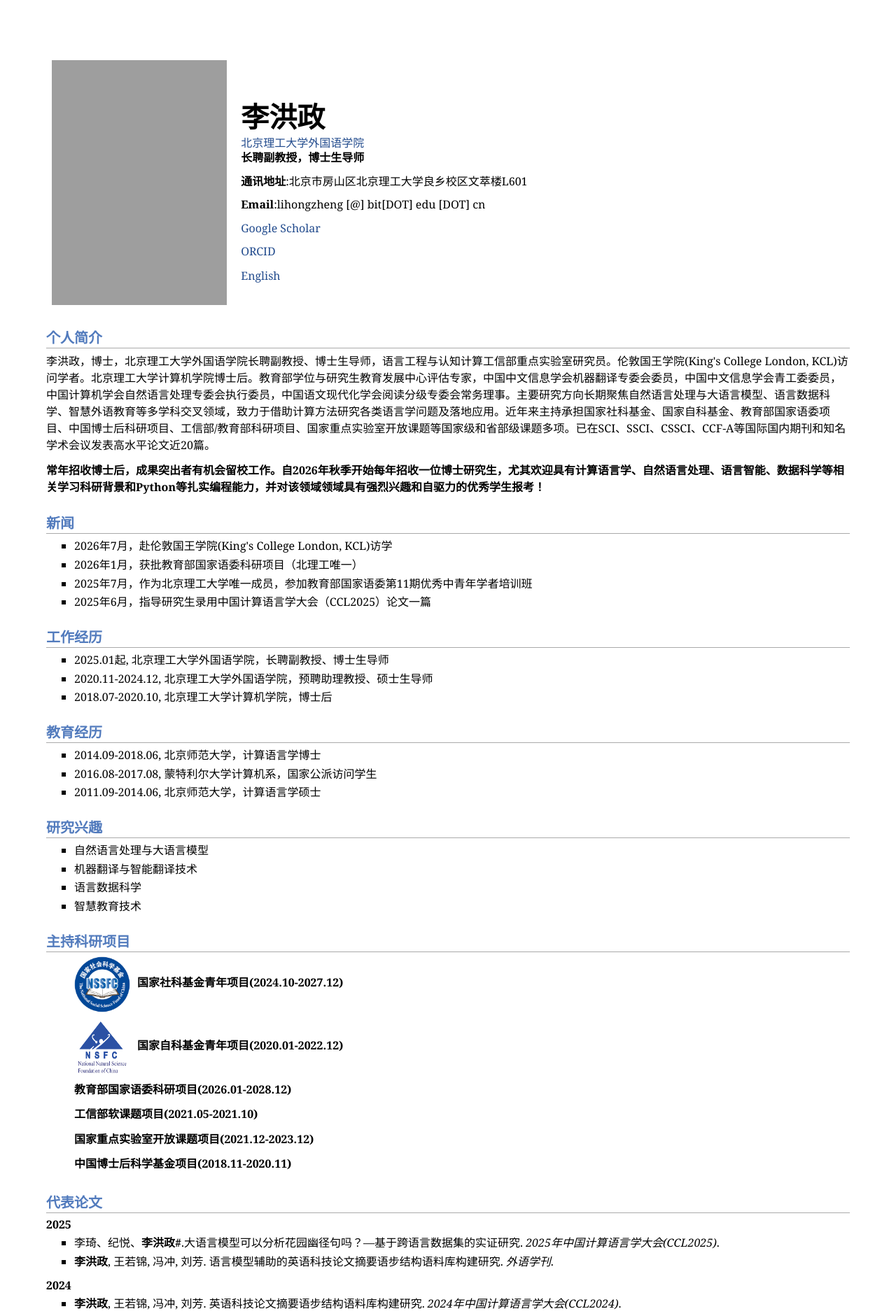
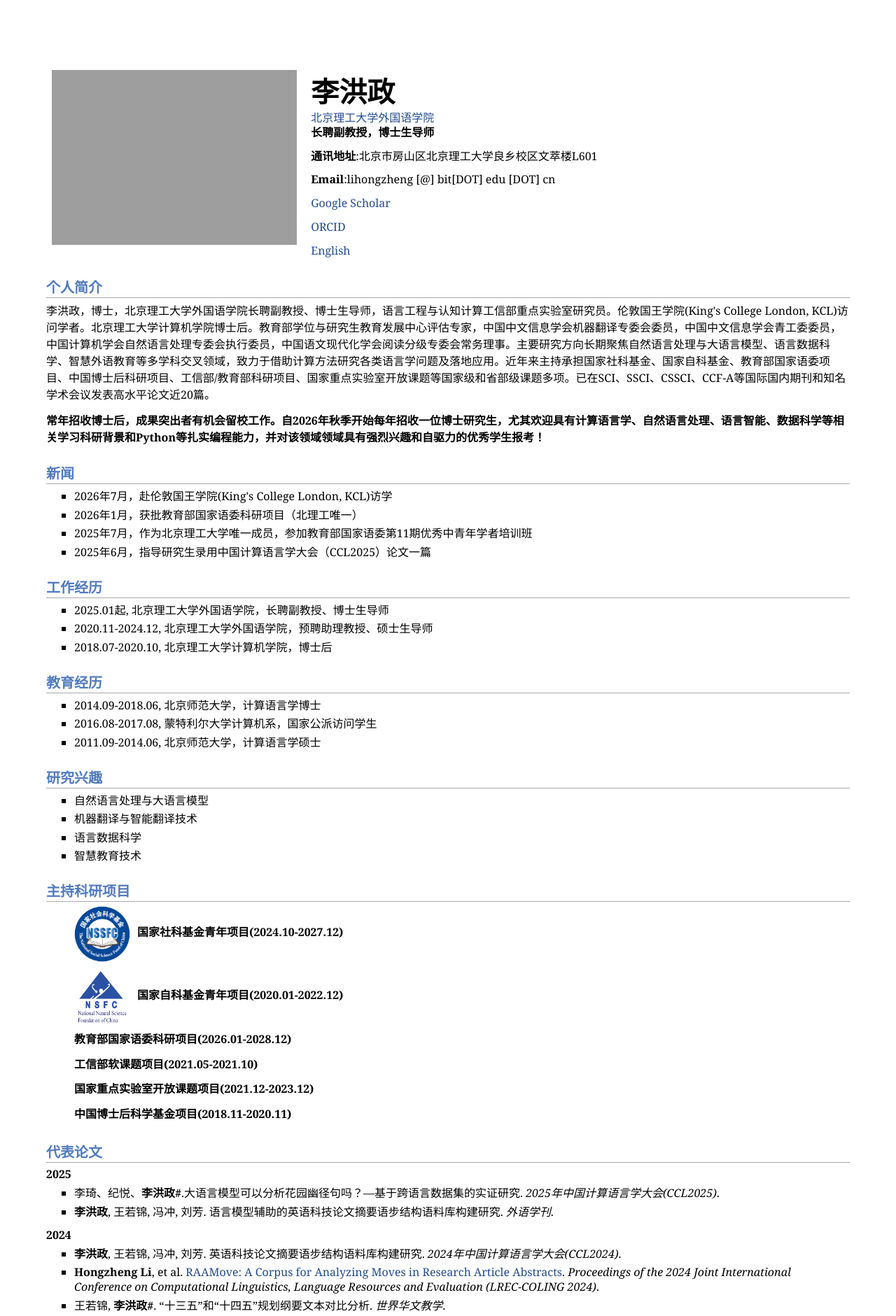
Before and after one commit to lihongzheng-nlp/lihongzheng-nlp.github.io, a Jekyll site: the page index_zh.html, which Jekyll copies as it is, in a window 1280 px wide. Shown: the top 1881 px of the page at 70% size. Built offline with Jekyll 4.4.1, drawn with Linux system fonts in a browser that asks for light colours; grey boxes are pictures that could not be loaded.

Commit message:
Update index_zh.html

```diff
--- a/index_zh.html
+++ b/index_zh.html
@@ -21,7 +21,7 @@
 <div id="layout-content">
 <p><br /></p>
 <table class="imgtable"><tr><td>
-<img src="images/kcl.JPG" alt="alt text" width="250px" height="350px" />&nbsp;</td>
+<img src="images/kcl.JPG" alt="alt text" width="350px" height="250px" />&nbsp;</td>
 <td align="left"><p><br />
 <b style="color: black; font-size: 30pt; font-family: 'Microsoft YaHei', sans-serif;">李洪政</b><br />
 <a href="https://sfl.bit.edu.cn/">北京理工大学外国语学院</a><br />
```
